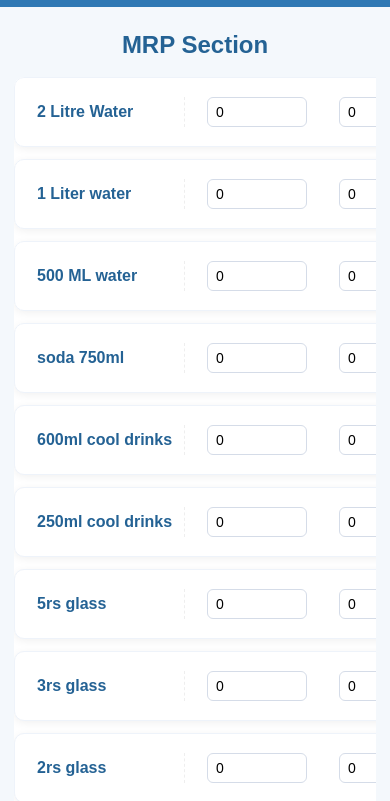
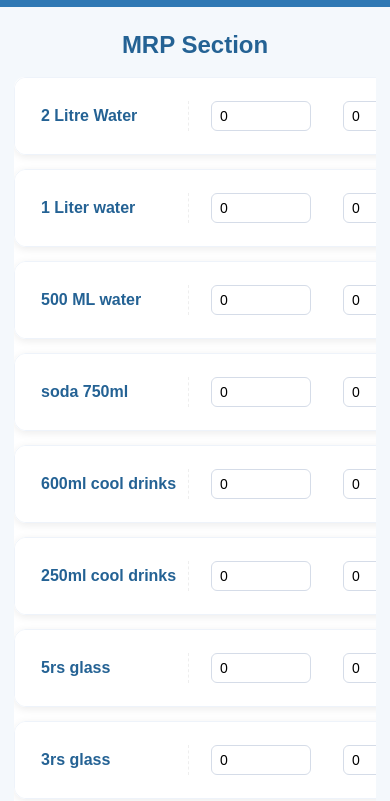
Before and after one commit to Jaishree-P/shop-inventory-system, a plain HTML site: page index.html in a window 390 px wide. Shown: the part 47-848 px from the top of the page. Drawn offline with Linux system fonts and the light colour scheme.

Commit message:
heyyyyyyyyyyyyyyyyyyy

```diff
--- a/styles.css
+++ b/styles.css
@@ -241,3 +241,64 @@ input[type="number"]{
     padding:6px 10px;
   }
 }
+
+/* ============================
+   MOBILE HORIZONTAL CARD MODE
+============================ */
+@media (max-width: 768px) {
+
+  /* stop ALL the block conversions */
+  table, thead, tbody, th, td, tr {
+    display: revert; /* resets table layout */
+  }
+
+  thead {
+    display: none; /* hide header on mobile */
+  }
+
+  tbody tr {
+    display: flex;
+    flex-direction: row;
+    align-items: center;
+    gap: 12px;
+    padding: 14px;
+    background: white;
+    border-radius: 12px;
+    box-shadow: 0 2px 8px rgba(0,0,0,0.08);
+    overflow-x: auto;
+    white-space: nowrap;
+    margin-bottom: 14px;
+  }
+
+  tbody td {
+    flex-shrink: 0;
+    font-size: 14px;
+    display: flex;
+    flex-direction: column;
+    align-items: flex-start;
+  }
+
+  tbody td input {
+    width: 80px;
+    font-size: 14px;
+  }
+
+  /* product name bigger */
+  tbody td:first-child {
+    font-size: 16px;
+    font-weight: 600;
+    min-width: 120px;
+  }
+
+  /* Action buttons at end */
+  .action-cell {
+    display: flex;
+    gap: 10px;
+    flex-shrink: 0;
+  }
+
+  .action-cell .btn {
+    min-width: 60px;
+    height: 36px;
+  }
+}
```
